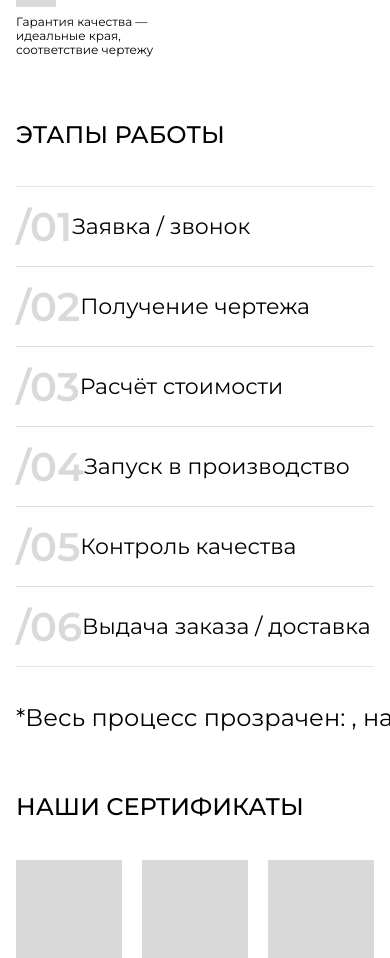
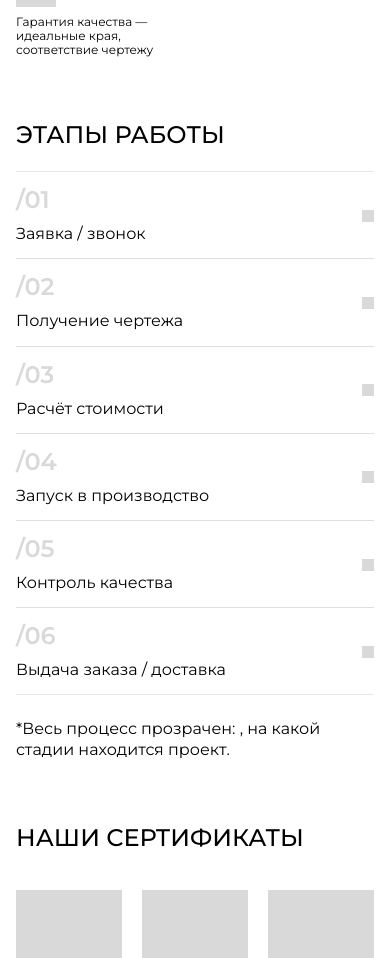
Before and after one commit to f-suite/metal-welding, a React (Vite) app: page /lazernaya-rezka in a window 390 px wide. Shown: the part 6540-7498 px from the top of the page. Built offline with nearby package versions, Linux system fonts and the light colour scheme; no server answers.

Commit message:
Adaptive for Workflow Section

```diff
--- a/src/app/components/sections/WorkflowSection.tsx
+++ b/src/app/components/sections/WorkflowSection.tsx
@@ -4,16 +4,16 @@ import { usePageContent } from "../../../contexts/PageContentContext";
 export function WorkflowSection() {
   const contentData = usePageContent();
   return (
-    <div className="content-stretch flex flex-col gap-[39px] items-start relative shrink-0 w-full max-w-[1333px]">
+    <div className="content-stretch flex flex-col gap-6 sm:gap-8 md:gap-[39px] items-start relative w-full max-w-[1333px]">
       <SectionHeading text={contentData.workflow.title} />
-      <div className="content-stretch flex flex-col items-start relative shrink-0 w-full max-w-[1333px]">
+      <div className="content-stretch flex flex-col items-start relative w-full">
         {contentData.workflow.steps.map((step: any, index: number) => (
           <WorkflowStep key={index} number={step.number} title={step.title} />
         ))}
       </div>
-      <p className="font-normal leading-[100%] tracking-[0%] not-italic relative shrink-0 text-[24px] text-black text-nowrap">
+      <p className="font-normal leading-[130%] md:leading-[100%] tracking-[0%] not-italic relative text-base sm:text-lg md:text-[24px] text-black">
         <span>{`*Весь процесс прозрачен: `}</span>
-        <span className="font-medium leading-[100%] tracking-[0%] not-italic text-[24px]">
+        <span className="font-medium leading-[130%] md:leading-[100%] tracking-[0%] not-italic text-base sm:text-lg md:text-[24px]">
           {contentData.workflow.footerBold}
         </span>
         {`, на какой стадии находится проект.`}
--- a/src/app/components/shared/WorkflowStep.tsx
+++ b/src/app/components/shared/WorkflowStep.tsx
@@ -5,26 +5,27 @@ interface WorkflowStepProps {
 
 export function WorkflowStep({ number, title }: WorkflowStepProps) {
   return (
-    <div className="content-stretch flex flex-col gap-[20px] items-start relative shrink-0 w-full">
-      <div className="h-0 relative shrink-0 w-full">
+    <div className="content-stretch flex flex-col gap-4 sm:gap-5 md:gap-[20px] items-start relative w-full">
+      <div className="h-0 relative w-full">
         <div className="absolute inset-[-1px_0_0_0]">
           <svg className="block size-full" fill="none" preserveAspectRatio="none" viewBox="0 0 1380 1">
             <line id="Line 1" stroke="var(--stroke-0, #D9D9D9)" x2="1380" y1="0.5" y2="0.5" />
           </svg>
         </div>
       </div>
-      <div className="content-stretch flex items-center justify-between relative shrink-0 w-full">
-        <p className="font-semibold leading-[100%] tracking-[0%] not-italic relative shrink-0 text-[40px] text-[#d9d9d9] uppercase">
+      <div className="content-stretch flex flex-col sm:flex-row gap-3 sm:gap-4 items-start sm:items-center sm:justify-between relative w-full">
+        <div className="bg-[#d9d9d9] shrink-0 size-3 absolute right-0 top-1/2 -translate-y-1/2 sm:hidden" />
+        <p className="font-semibold leading-[100%] tracking-[0%] not-italic relative text-2xl sm:text-3xl md:text-[40px] text-[#d9d9d9] uppercase sm:shrink-0">
           {number}
         </p>
-        <div className="content-stretch flex items-center justify-between relative shrink-0 w-[794px]">
-          <p className="font-normal leading-[100%] tracking-[0%] not-italic relative shrink-0 text-[22px] text-black break-words">
+        <div className="content-stretch flex items-center gap-3 sm:gap-4 md:justify-between relative w-full md:w-auto md:flex-1 md:max-w-[794px]">
+          <p className="font-normal leading-[120%] md:leading-[100%] tracking-[0%] not-italic relative text-base sm:text-lg md:text-[22px] text-black flex-1">
             {title}
           </p>
-          <div className="bg-[#d9d9d9] shrink-0 size-[14px]" />
+          <div className="bg-[#d9d9d9] shrink-0 hidden sm:block size-[14px]" />
         </div>
       </div>
-      <div className="h-0 relative shrink-0 w-full">
+      <div className="h-0 relative w-full">
         <div className="absolute inset-[-1px_0_0_0]">
           <svg className="block size-full" fill="none" preserveAspectRatio="none" viewBox="0 0 1380 1">
             <line id="Line 1" stroke="var(--stroke-0, #D9D9D9)" x2="1380" y1="0.5" y2="0.5" />
```
